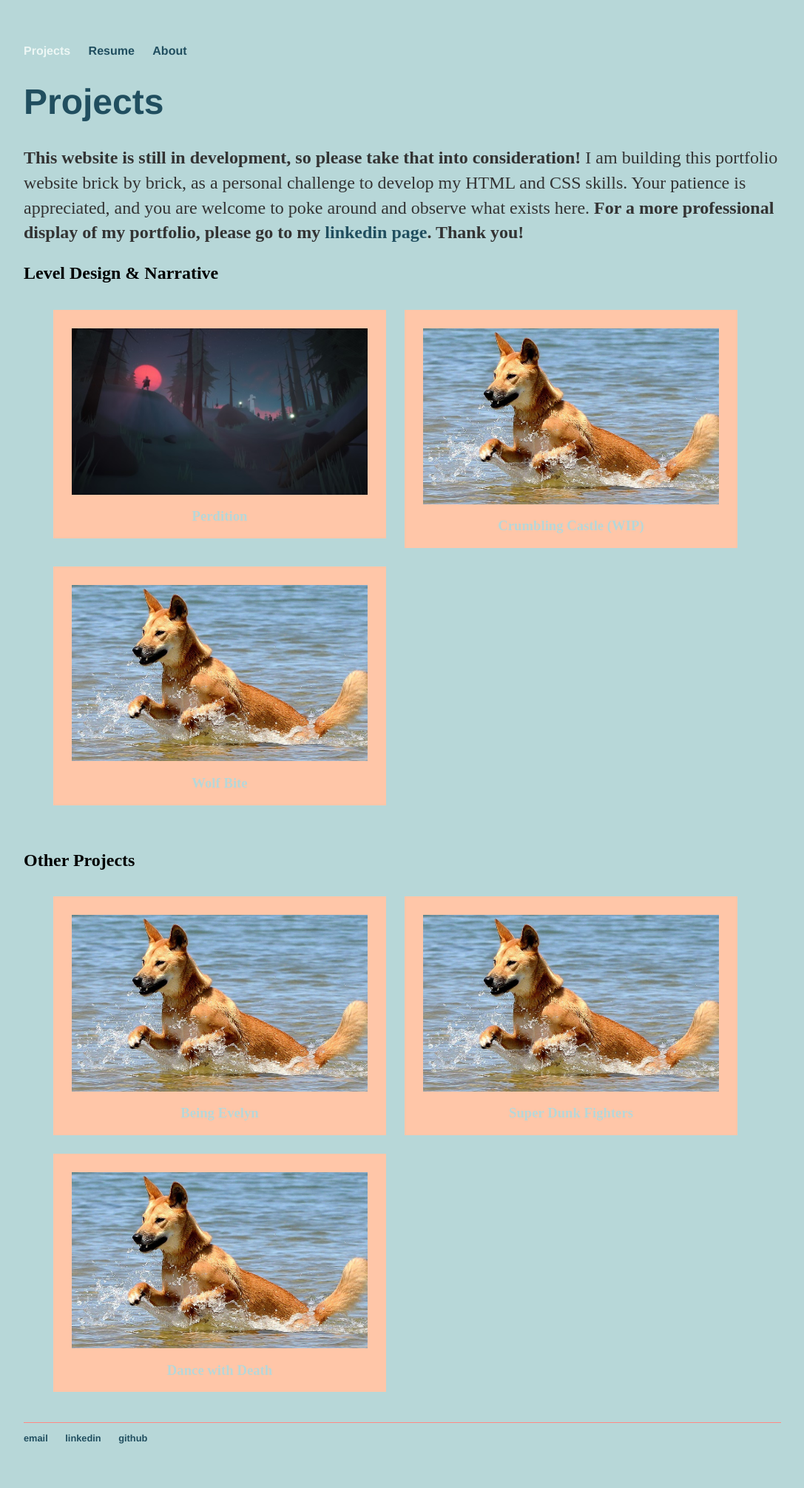
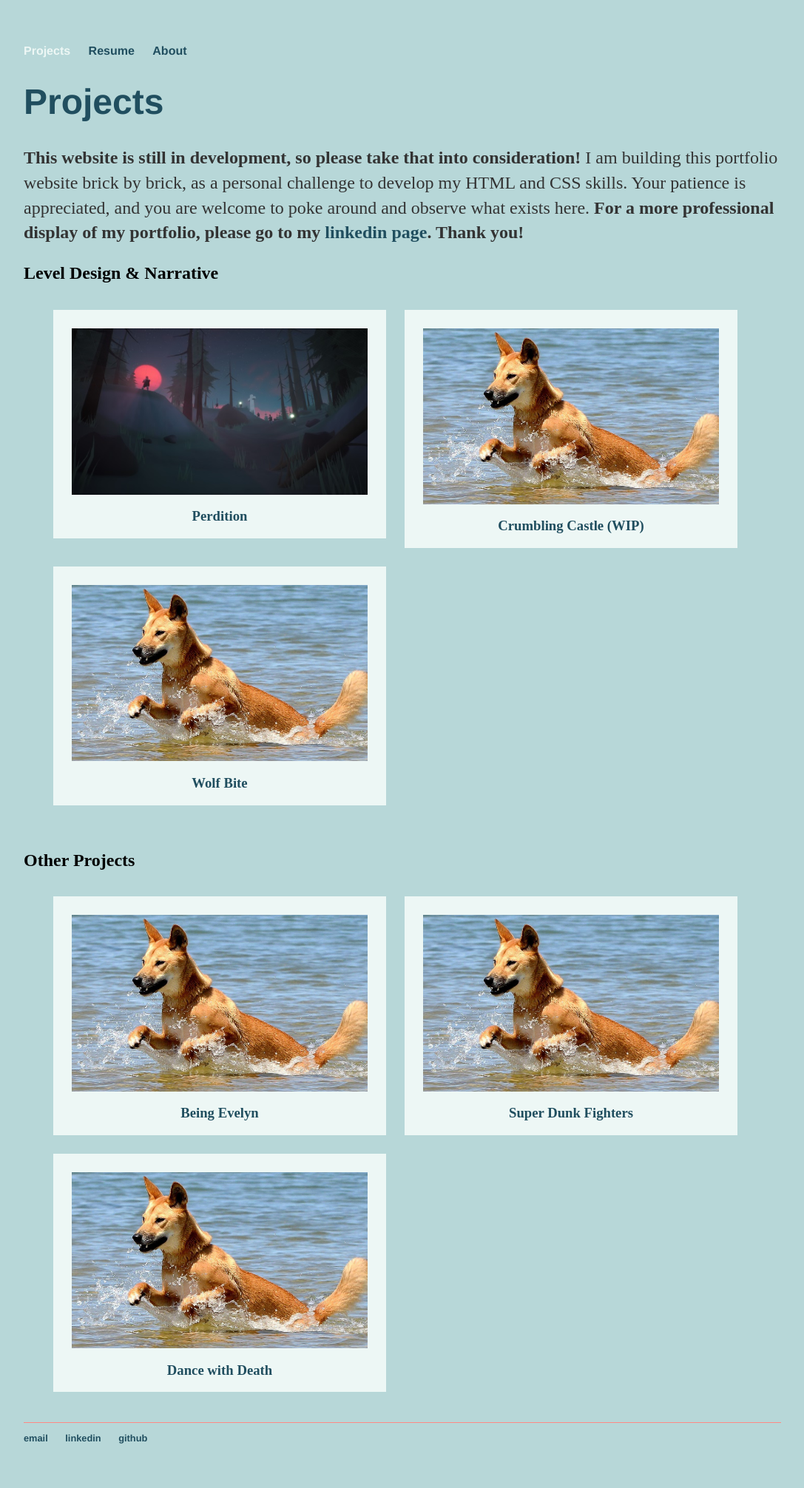
Before and after one commit to digigrant/digigrant.github.io, a Jekyll site: the page built from index.html, in a window 1280 px wide. Shown: the whole page at 74% size, without its empty margins (96-1183 px from the left). Built offline with Jekyll 4.4.1, drawn with Linux system fonts in a browser that asks for light colours.

Commit message:
Update main.scss

```diff
--- a/_sass/main.scss
+++ b/_sass/main.scss
@@ -77,7 +77,7 @@ footer
         {
             float: left;
             width: 450px;
-            background-color: $color4;
+            background-color: $color1;
             margin-right: 25px;
             margin-bottom: 25px;
 
@@ -92,7 +92,7 @@ footer
 
             h3
             {
-                color: $color2;
+                color: $color3;
                 text-align: center;
             }
         }
@@ -105,7 +105,7 @@ footer
 
                 h3
                 {
-                    color: $color1;
+                    color: $color5;
                 }
             }
         }
```
